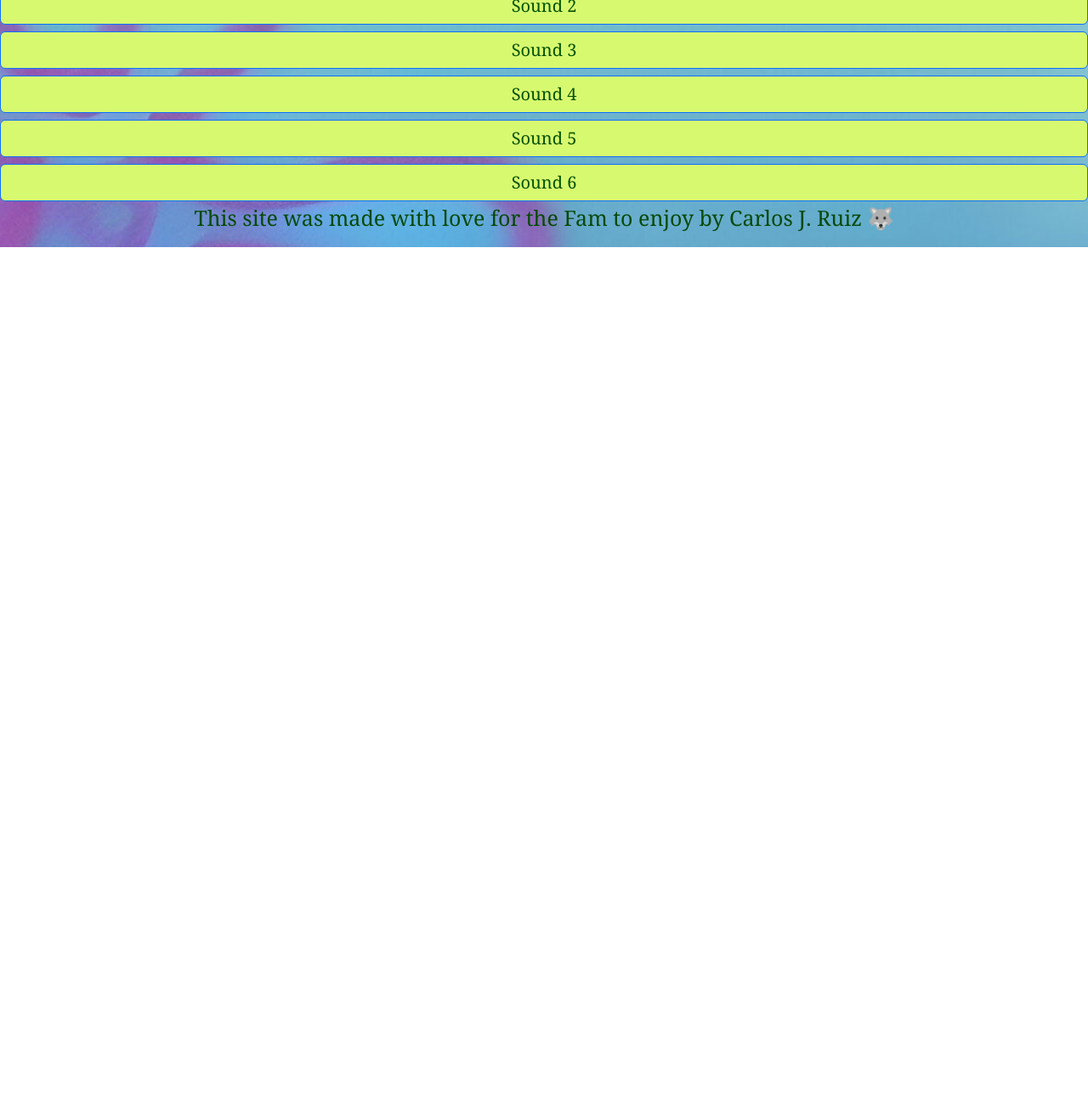
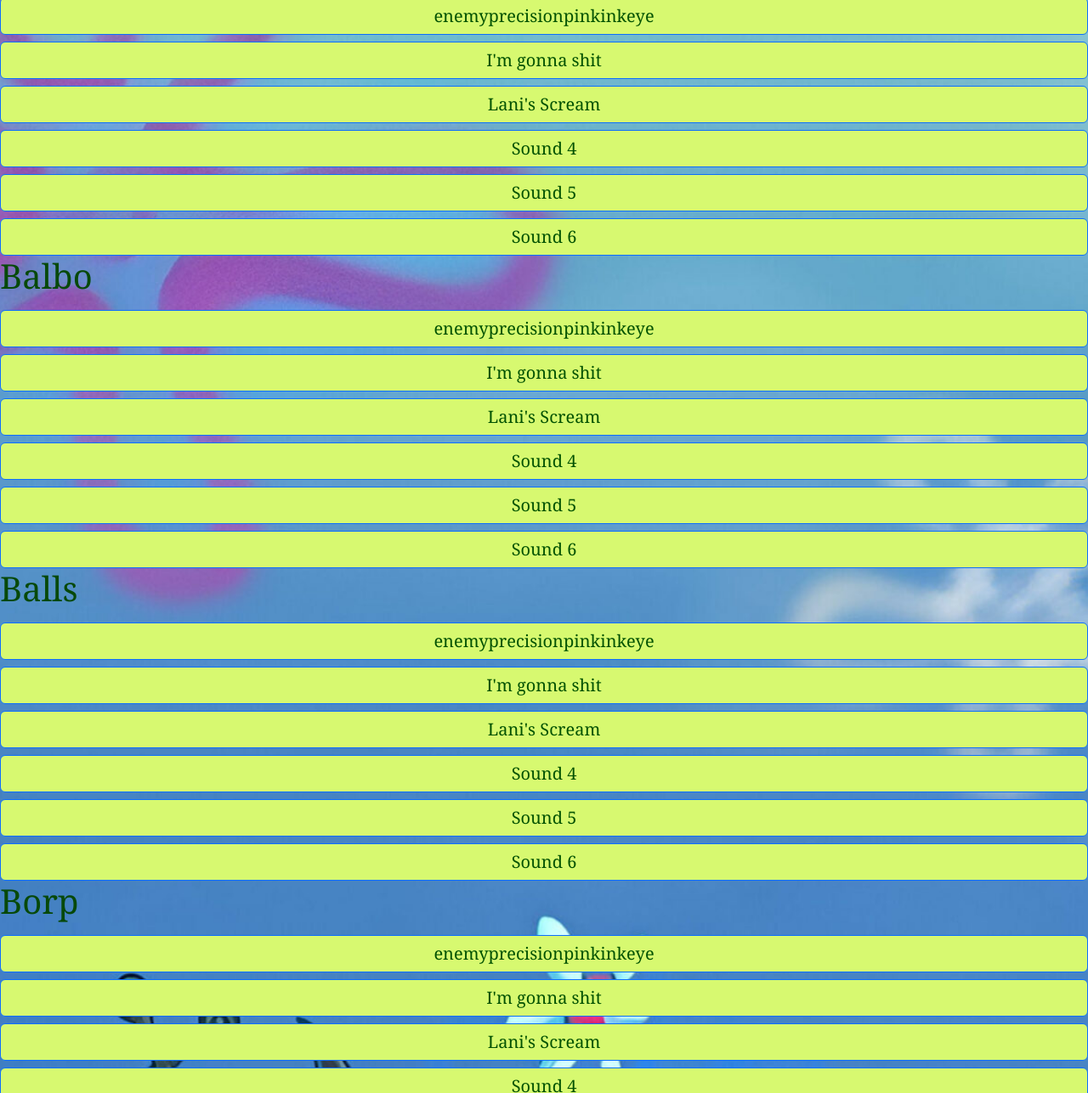
Before and after one commit to Carlospetsdogs/Sounds-of-Lani, a plain HTML site: page index.html in a window 1280 px wide. Shown: the part 509-1796 px from the top of the page at 85% size. Before the commit the page ends 800 px from the top, so only its background shows below. Drawn offline with nearby package versions, Linux system fonts and the light colour scheme.

Commit message:
added more buttons and other css

```diff
--- a/index.html
+++ b/index.html
@@ -12,16 +12,47 @@
 
 <body>
     <header>
-        <h1>Sounds Of Lani Bands</h1>
+        <h1>Sounds of the Krusty Krab</h1>
     </header>
     <div class="flex-container">
         <h2>Here you go Fam, Enjoy!</h2>
-        <p>Click on any of the buttons to hear a funny sound by our very own Lani Bands</p>
+        <p>Click on any of the buttons to hear a funny sound byte from the Squad</p>
     </div>
     <div class="d-grid gap-2">
-        <button class="btn btn-primary" onclick="playSound('sound1.mp3')">Sound 1 </button>
-        <button class="btn btn-primary" onclick="playSound('sound2.mp3')">Sound 2</button>
-        <button class="btn btn-primary" onclick="playSound('sound3.mp3')">Sound 3</button>
+        <h2>Bands</h2>
+        <button class="btn btn-primary" onclick="playSound('./sounds/enemyprecision.mp3')">enemyprecisionpinkinkeye</button>
+        <button class="btn btn-primary" onclick="playSound('./sounds/Imgonnashit.mp3')">I'm gonna shit</button>
+        <button class="btn btn-primary" onclick="playSound('./sounds/LanisScream.mp3')">Lani's Scream</button>
+        <button class="btn btn-primary" onclick="playSound('sound4.mp3')">Sound 4</button>
+        <button class="btn btn-primary" onclick="playSound('sound5.mp3')">Sound 5</button>
+        <button class="btn btn-primary" onclick="playSound('sound6.mp3')">Sound 6</button>
+    </div>
+
+    <div class="d-grid gap-2">
+        <h2>Balbo</h2>
+        <button class="btn btn-primary" onclick="playSound('./sounds/enemyprecision.mp3')">enemyprecisionpinkinkeye</button>
+        <button class="btn btn-primary" onclick="playSound('./sounds/Imgonnashit.mp3')">I'm gonna shit</button>
+        <button class="btn btn-primary" onclick="playSound('./sounds/LanisScream.mp3')">Lani's Scream</button>
+        <button class="btn btn-primary" onclick="playSound('sound4.mp3')">Sound 4</button>
+        <button class="btn btn-primary" onclick="playSound('sound5.mp3')">Sound 5</button>
+        <button class="btn btn-primary" onclick="playSound('sound6.mp3')">Sound 6</button>
+    </div>
+
+    <div class="d-grid gap-2">
+        <h2>Balls</h2>
+        <button class="btn btn-primary" onclick="playSound('./sounds/enemyprecision.mp3')">enemyprecisionpinkinkeye</button>
+        <button class="btn btn-primary" onclick="playSound('./sounds/Imgonnashit.mp3')">I'm gonna shit</button>
+        <button class="btn btn-primary" onclick="playSound('./sounds/LanisScream.mp3')">Lani's Scream</button>
+        <button class="btn btn-primary" onclick="playSound('sound4.mp3')">Sound 4</button>
+        <button class="btn btn-primary" onclick="playSound('sound5.mp3')">Sound 5</button>
+        <button class="btn btn-primary" onclick="playSound('sound6.mp3')">Sound 6</button>
+    </div>
+
+    <div class="d-grid gap-2">
+        <h2>Borp</h2>
+        <button class="btn btn-primary" onclick="playSound('./sounds/enemyprecision.mp3')">enemyprecisionpinkinkeye</button>
+        <button class="btn btn-primary" onclick="playSound('./sounds/Imgonnashit.mp3')">I'm gonna shit</button>
+        <button class="btn btn-primary" onclick="playSound('./sounds/LanisScream.mp3')">Lani's Scream</button>
         <button class="btn btn-primary" onclick="playSound('sound4.mp3')">Sound 4</button>
         <button class="btn btn-primary" onclick="playSound('sound5.mp3')">Sound 5</button>
         <button class="btn btn-primary" onclick="playSound('sound6.mp3')">Sound 6</button>
--- a/styles.css
+++ b/styles.css
@@ -18,7 +18,8 @@ header {
 
 header h1{
     font-size: 60px;
-    background-color: ;
+    text-align: left;
+
 }
 
 
@@ -48,7 +49,7 @@ header h1{
 }
 
 .sticky-paragraph{
-    position: fixed;
+    position: bottom;
     bottom: 0;
     left: 0;
     right: 0;
@@ -56,6 +57,7 @@ header h1{
     font-family: Cambria, Cochin, Georgia, Times, 'Times New Roman', serif;
     font-size: 25px;
     color: #074909;
+    background-color: #eef4ee;
 }
 
 .d-grid button{
@@ -71,3 +73,9 @@ header h1{
     border-color: #020303; /* Change border color on hover */
     color: #fff; /* Change text color on hover */
 }
+
+.d-grid h2{
+    color: #074909;
+    font-family: Cambria, Cochin, Georgia, Times, 'Times New Roman', serif;
+    font-size: 40px;
+}
```
Also changed, not shown: 6 other files.
